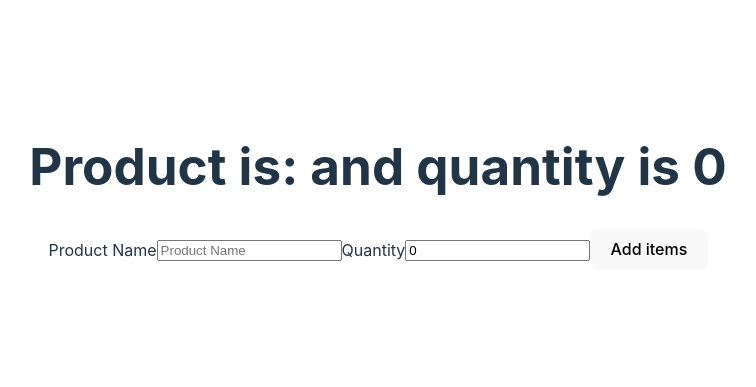
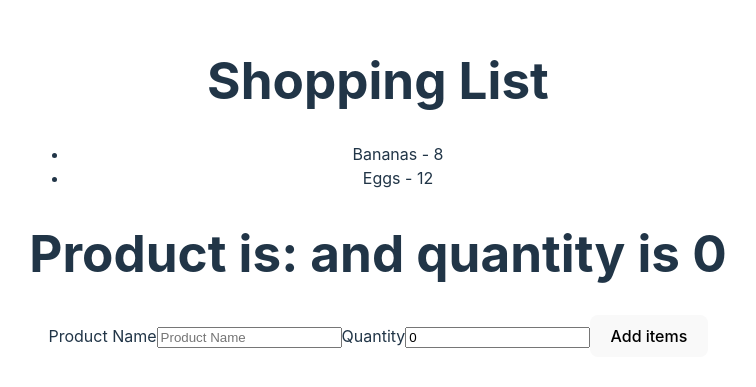
Before and after one commit to brunopenner/React-Forms, a React (Vite) app: page / in a window 1280 px wide. Shown: the part 213-600 px from the top of the page, without its empty margins (262-1018 px from the left). Built offline with nearby package versions, Linux system fonts and the light colour scheme.

Commit message:
#671. Shopping List Component

```diff
--- a/src/App.jsx
+++ b/src/App.jsx
@@ -1,12 +1,13 @@
 import './App.css'
 import BetterSignupForm from './BetterSignupForm'
+import ShoppingList from './ShoppingList'
 import ShoppingListForm from './ShoppingListForm'
 
 function App() {
 
   return (
     <>
-      <ShoppingListForm />
+      <ShoppingList />
     </>
   )
 }
--- /dev/null
+++ b/src/ShoppingList.jsx
@@ -0,0 +1,32 @@
+import { useState } from "react";
+import ShoppingListForm from "./ShoppingListForm";
+
+export default function ShoppingList() {
+    const [items, setItems] = useState([
+        {id:1, product: "Bananas", quantity: 8},
+        {id:2, product: "Eggs", quantity: 12},
+    ]);
+
+    const addItem = (item) => {
+        setItems((currItems) => {
+            return [
+                ...currItems,
+                {...item, id: 9}
+            ]
+        })
+    }
+
+    return (
+        <div>
+            <h1>Shopping List</h1>
+            <ul>
+                {items.map((i) => (
+                    <li key={i.id}>
+                        {i.product} - {i.quantity}
+                    </li>
+                ))}
+            </ul>
+            <ShoppingListForm addItem={addItem}/>
+        </div>
+    )
+}
--- a/src/ShoppingListForm.jsx
+++ b/src/ShoppingListForm.jsx
@@ -1,6 +1,6 @@
 import { useState } from "react";
 
-export default function ShoppingListForm () {
+export default function ShoppingListForm ({addItem}) {
     const [formData, setFormData] = useState({product: "", quantity: 0});
     const handleChange = (evt) => {
         setFormData(currData => {
@@ -12,8 +12,14 @@
 
     }
 
+    const handleSubmit = (e) => {
+        e.preventDefault();
+        console.log("SUBMITTED");
+        addItem(formData);
+    }
+
     return (
-        <form action="">
+        <form onSubmit={handleSubmit}>
             <h1>Product is: {formData.product} and quantity is {formData.quantity}</h1>
 
             <label htmlFor="product">Product Name</label>
```
